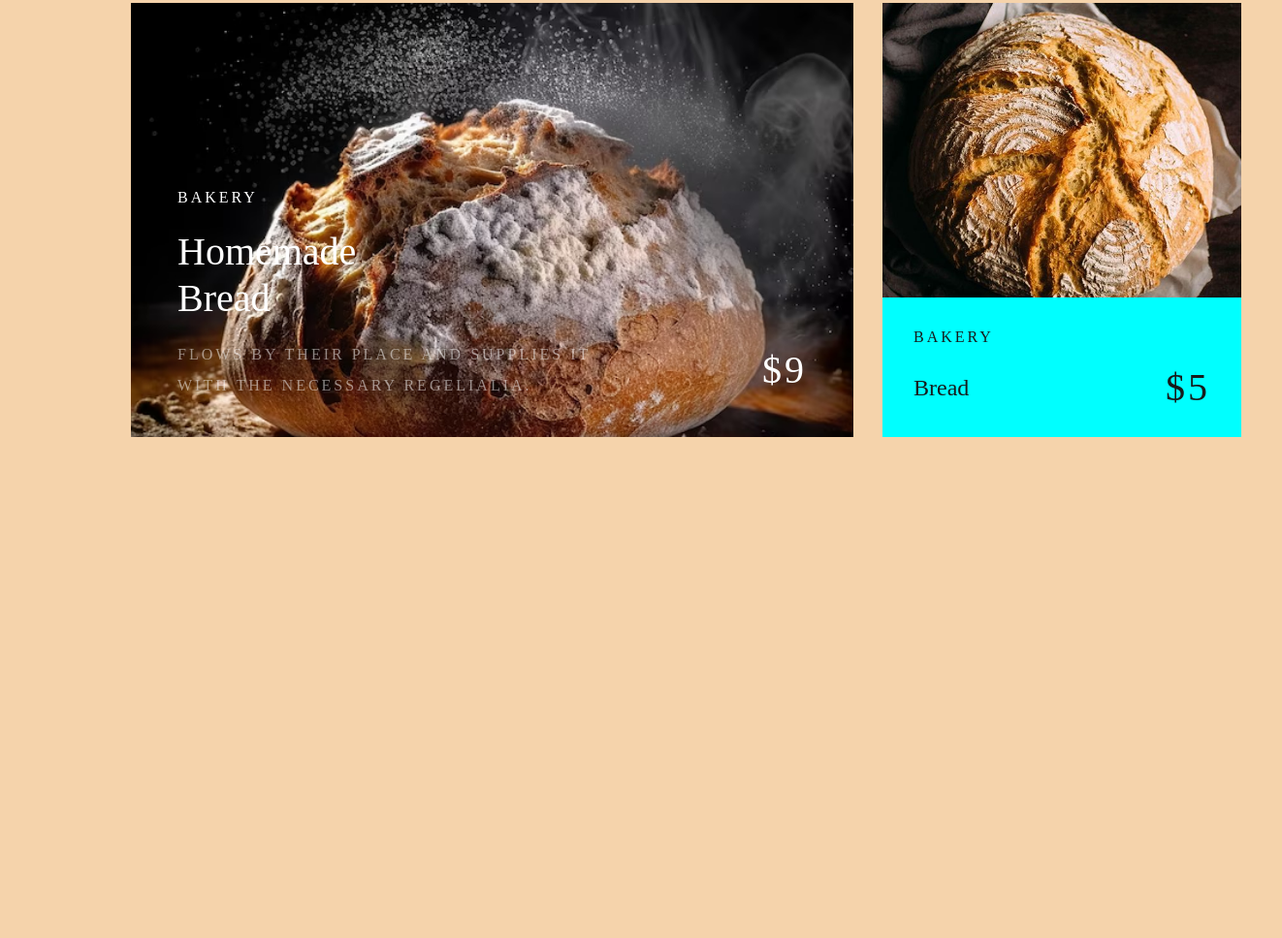
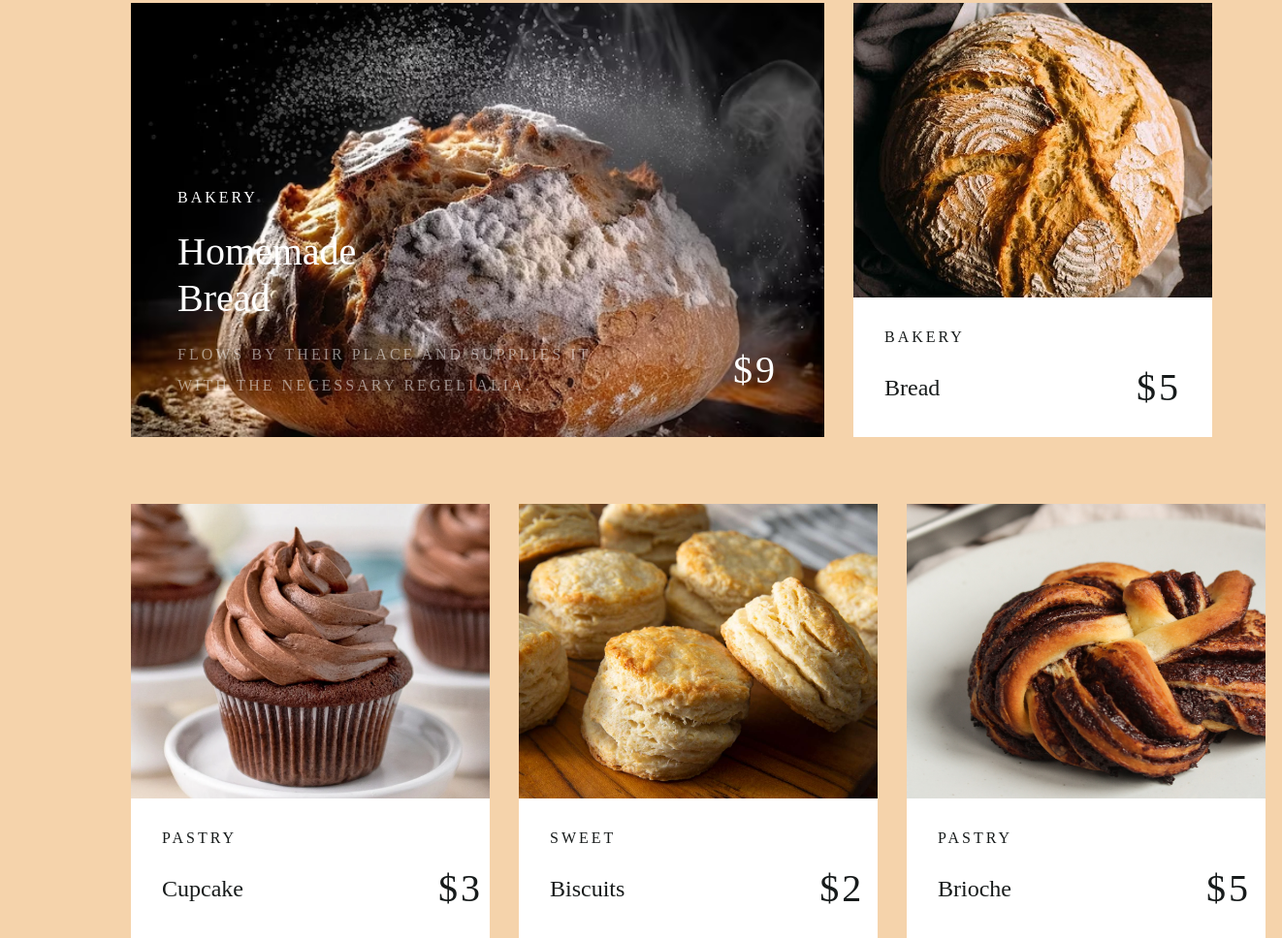
Before and after one commit to Davitbakradze/lesson06-23, a plain HTML site: page index.html in a window 1280 px wide. Shown: the part 349-1317 px from the top of the page at 97% size, 1322 px wide, since content can reach past the window. Before the commit the page ends 800 px from the top, so only its background shows below. Drawn offline with Linux system fonts and the light colour scheme.

Commit message:
added second section with three product and their .css

```diff
--- a/index.html
+++ b/index.html
@@ -62,8 +62,72 @@
               </div>
             </div>
           </a>
+        </div>
+    </section>
 
-        </div>
+    <section class="products-section">
+      <div class="other-product">
+        <a href="https://youtube.com/shorts/AKZZ_8b2OhA?si=r1VabWcKyTXojrgZ">
+          <div class="other-product-image">
+            <img src="media/cupcake.webp" alt="bread" class="image">
+          </div>
+          <div class="other-product-info">
+            <p class="company-name">
+              Pastry
+            </p>
+            <div class="info-price-box">
+              <h3 class="other-product-name">
+                Cupcake
+              </h3>
+              <p class="other-product-price">
+                $3
+              </p>
+            </div>
+          </div>
+        </a>
+      </div>
+
+      <div class="other-product">
+        <a href="https://youtube.com/shorts/AKZZ_8b2OhA?si=r1VabWcKyTXojrgZ">
+          <div class="other-product-image">
+            <img src="media/biscuits.jpg" alt="bread" class="image">
+          </div>
+          <div class="other-product-info">
+            <p class="company-name">
+              Sweet
+            </p>
+            <div class="info-price-box">
+              <h3 class="other-product-name">
+                Biscuits
+              </h3>
+              <p class="other-product-price">
+                $2
+              </p>
+            </div>
+          </div>
+        </a>
+      </div>
+
+      <div class="other-product">
+        <a href="https://youtube.com/shorts/AKZZ_8b2OhA?si=r1VabWcKyTXojrgZ">
+          <div class="other-product-image">
+            <img src="media/Brioche.jpg" alt="bread" class="image">
+          </div>
+          <div class="other-product-info">
+            <p class="company-name">
+              Pastry
+            </p>
+            <div class="info-price-box">
+              <h3 class="other-product-name">
+                Brioche
+              </h3>
+              <p class="other-product-price">
+                $5
+              </p>
+            </div>
+          </div>
+        </a>
+      </div>
     </section>
   </body>
   <footer></footer>
--- a/styles.css
+++ b/styles.css
@@ -9,7 +9,6 @@ body{
 }
 
 .products{
-  background-color: blue;
   display: block;
   margin-top: 105px;
   margin-left: 135px;
@@ -28,7 +27,6 @@ p{
 }
 
 .heading{
-  background-color: aqua;
   margin-top: 18px;
   margin-left: 135px;
   display: block;
@@ -45,7 +43,8 @@ p{
 
 .products-section{
   display: flex;
-  padding-top: 69px;
+  margin-top: 69px;
+  margin-left:135px ;
   align-items: center;
 }
 
@@ -57,7 +56,7 @@ p{
   background-position: center;
   background-repeat: no-repeat;
   background-size:cover;
-  margin-left: 135px;
+  margin-right: 30px;
 }
 
 .main-company{
@@ -124,7 +123,7 @@ p{
 
 .other-product{
   display: inline-block;
-  margin-left: 30px;
+  margin-right: 30px;
 }
 
 
@@ -142,7 +141,7 @@ p{
 .other-product-info{
   width: 370px;
   height: 144px;
-  background-color: aqua;
+  background-color: #FFF;
 }
 
 .company-name{
@@ -162,6 +161,7 @@ p{
   display: flex;
   justify-content: space-between;
   align-items: center;
+
 }
 
 .other-product-name{
```
Also changed, not shown: media/Brioche.jpg (added), media/biscuits.jpg (added), media/cupcake.webp (added).
